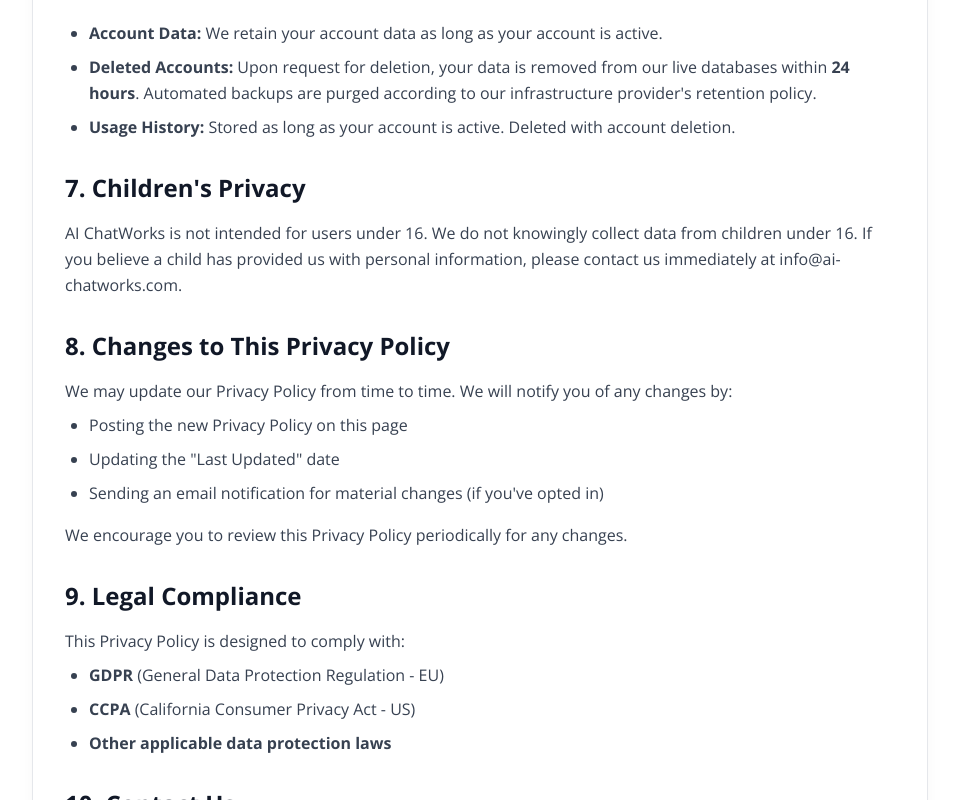
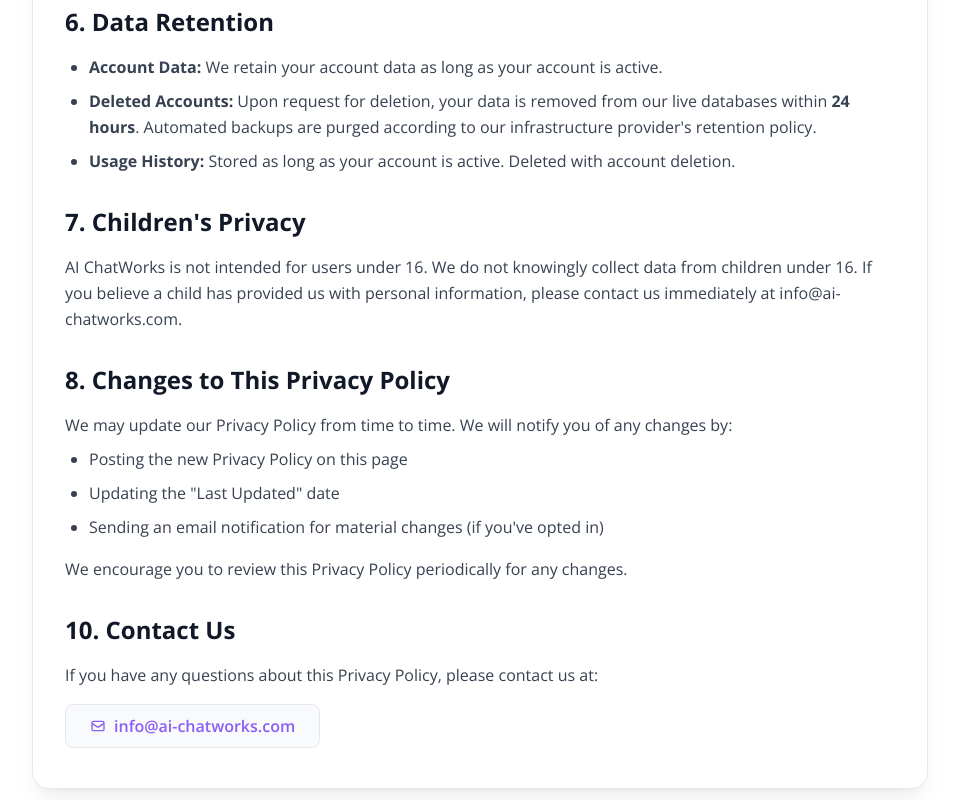
Before and after one commit to roeymit84/ai-chatworks-website, a Next.js app: page /privacy in a window 1280 px wide. Shown: the part 3525-4325 px from the top of the page, without its empty margins (160-1119 px from the left). Built offline with nearby package versions, Linux system fonts and the light colour scheme.

Commit message:
Add files via upload

```diff
--- a/app/privacy/page.jsx
+++ b/app/privacy/page.jsx
@@ -72,6 +72,7 @@
                 <li><strong>Security Events:</strong> Failed login attempts, suspicious activity</li>
                 <li><strong>API Usage:</strong> Performance monitoring data</li>
               </ul>
+              <p className="mt-2"><strong>Note:</strong> We do NOT collect IP addresses as part of our security logging.</p>
               <p className="mt-2">This technical data helps us fix bugs, prevent fraud, and improve reliability.</p>
 
               <h3 className="text-xl font-semibold text-brand-dark mt-6 mb-2">1.6. Cookies & Browser Storage</h3>
@@ -160,16 +161,6 @@
             </section>
 
             <section>
-              <h2 className="text-2xl font-bold text-brand-dark mb-4">9. Legal Compliance</h2>
-              <p className="mb-2">This Privacy Policy is designed to comply with:</p>
-              <ul className="list-disc pl-6 space-y-2 mt-2">
-                <li><strong>GDPR</strong> (General Data Protection Regulation - EU)</li>
-                <li><strong>CCPA</strong> (California Consumer Privacy Act - US)</li>
-                <li><strong>Other applicable data protection laws</strong></li>
-              </ul>
-            </section>
-
-            <section>
               <h2 className="text-2xl font-bold text-brand-dark mb-4">10. Contact Us</h2>
               <p>If you have any questions about this Privacy Policy, please contact us at:</p>
               <p className="mt-4">
```
